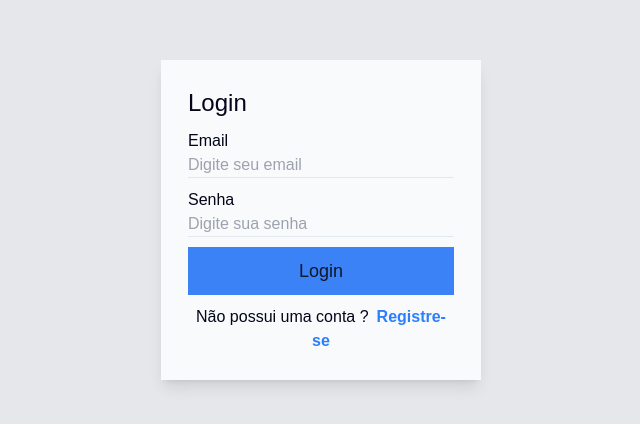
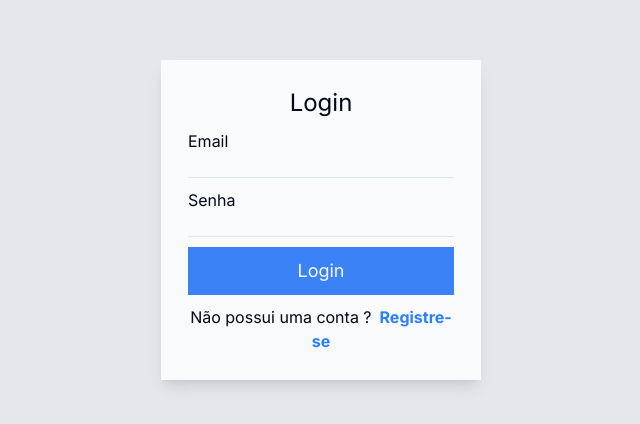
Before and after one commit to dezoliveira/agenda, a Next.js app: page / in a window 1280 px wide. Shown: the part 180-604 px from the top of the page, without its empty margins (319-959 px from the left). Built offline with nearby package versions, Linux system fonts and the light colour scheme; no server answers.

Commit message:
ajustes de fonte e estilo do css

```diff
--- a/src/app/globals.css
+++ b/src/app/globals.css
@@ -24,7 +24,8 @@
 body {
   background: var(--background);
   color: var(--foreground);
-  font-family: Arial, Helvetica, sans-serif;
+  /* font-family: Arial, Helvetica, sans-serif; */
+  @apply font-sans;
 }
 
 input {
--- a/src/app/layout.tsx
+++ b/src/app/layout.tsx
@@ -1,5 +1,5 @@
 import type { Metadata } from "next";
-import { Geist, Geist_Mono, Inter } from "next/font/google";
+import { Geist, Geist_Mono, Inter, Poppins } from "next/font/google";
 import './globals.css'
 
 const geistSans = Geist({
@@ -17,6 +17,12 @@ const inter = Inter({
   subsets: ["latin"],
 })
 
+const poppins = Poppins({
+  subsets: ['latin'],
+  variable: '--font-poppins',
+  weight: ['400', '500', '600', '700'],
+})
+
 export const metadata: Metadata = {
   title: "Create Next App",
   description: "Generated by create next app",
@@ -30,7 +36,7 @@ export default function RootLayout({
   return (
     <html lang="en" suppressHydrationWarning>
       <body
-        className={`${inter.variable} ${geistMono.variable} antialiased`}
+        className={`${inter.variable} font-sans`}
       >
         {children}
       </body>
--- a/src/app/login.module.css
+++ b/src/app/login.module.css
@@ -27,6 +27,11 @@
     border-2
 }
 
+.loginContent h1 {
+  @apply
+    text-center
+}
+
 .inputBox {
   @apply
     flex
@@ -54,7 +59,7 @@
   @apply
     w-[100%]
     bg-blue-500
-    text-slate-900
+    text-slate-50
     py-[10px]
     hover:opacity-[0.9]
     text-lg
--- a/src/app/page.tsx
+++ b/src/app/page.tsx
@@ -12,16 +12,16 @@ export default function Home() {
 
   return (
     <div className={styles.loginContainer}>
-      <div className={styles.loginContent}>
+      <form className={styles.loginContent}>
         <h1 className={styles.title}>Login</h1>
         <div className={styles.inputBox}>
           <label>Email</label>
-          <input type="text" placeholder="Digite seu email"/>
+          <input type="text"/>
         </div>
 
         <div className={styles.inputBox}>
           <label>Senha</label>
-          <input type="text" placeholder="Digite sua senha"/>
+          <input type="password"/>
         </div>
 
         <div className={styles.inputBox}>
@@ -35,7 +35,7 @@ export default function Home() {
             </a>
           </p>
         </div>
-      </div>
+      </form>
     </div>
   );
 }
--- a/tailwind.config.js
+++ b/tailwind.config.js
@@ -6,7 +6,11 @@ module.exports = {
     './components/**/*.{js,ts,jsx,tsx}',
   ],
   theme: {
-    extend: {},
+    extend: {
+      fontFamily: {
+        sans: ['var(--font-inter)'],
+      },
+    },
   },
   plugins: [],
 }
```
